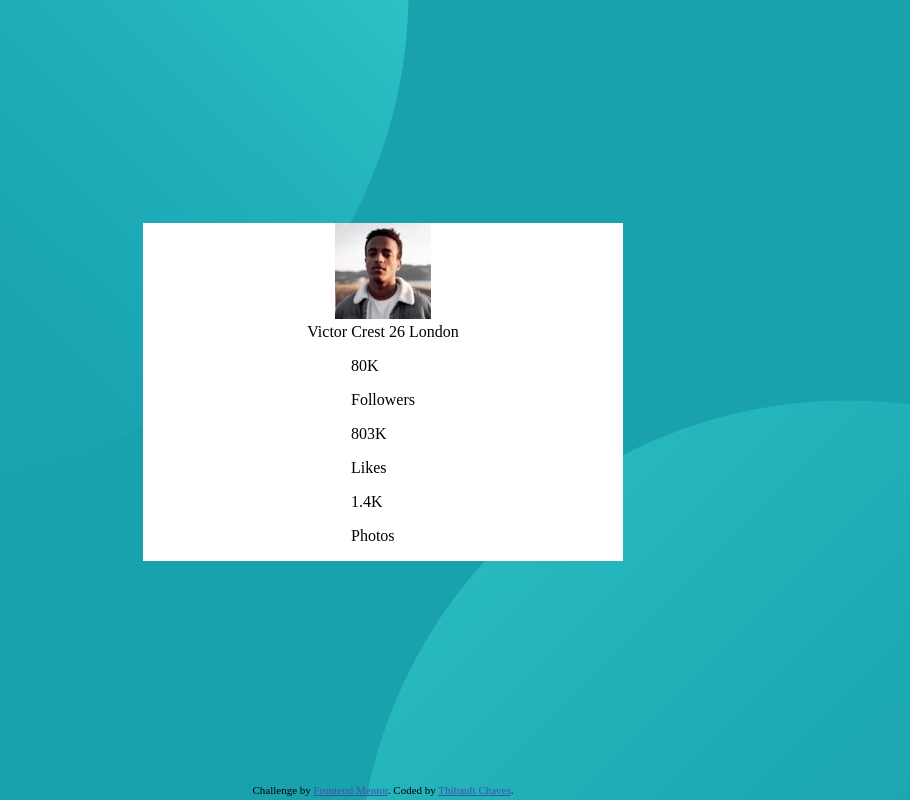
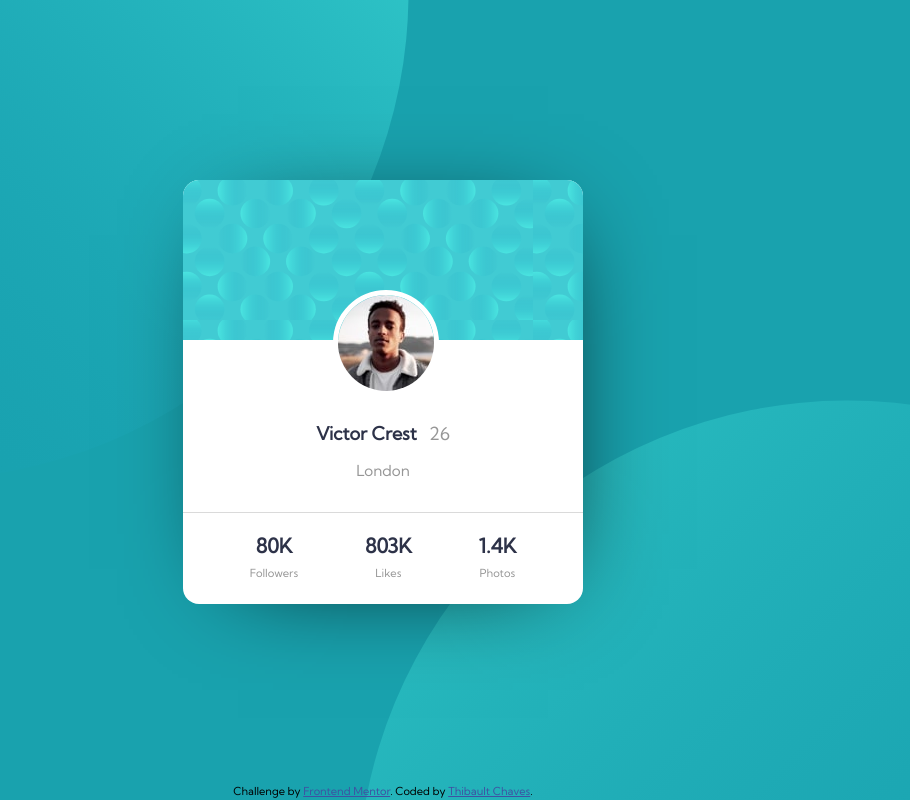
Before and after one commit to THB-02/FrontEndChallenge, a plain HTML site: page index.html in a window 1280 px wide. Shown: the whole page, without its empty margins (257-1167 px from the left). Drawn offline with Linux system fonts and the light colour scheme.

Commit message:
finished

```diff
--- a/index.html
+++ b/index.html
@@ -15,6 +15,7 @@
     .attribution a { color: hsl(228, 45%, 44%); }
   </style>
 </head>
+<link href='https://fonts.googleapis.com/css?family=Kumbh Sans' rel='stylesheet'>
 <body>
   <div class="container">
     <div class="card">
@@ -22,9 +23,8 @@
         <img src="./images/image-victor.jpg">
       </div>
       <div class="content">
-        Victor Crest
-        26
-        London
+        <p class="name">Victor Crest <span class="age">26</span></p>
+        <p class="city">London</p>
       </div>
       <div class="bottom">
         <div class="followers">
--- a/style.css
+++ b/style.css
@@ -6,6 +6,8 @@ body {
   background-attachment: fixed;
   background-position: bottom 40vh right 48vw,  top 50vh left 48vw;;
   background-color: hsl(185, 75%, 39%);
+  font-family: "Kumbh Sans";
+  font-size: 18px;
 }
 
 .container{
@@ -19,7 +21,80 @@ body {
 .card{
   background-color: #fff;
   display: flex;
-  width: 30rem;
+  width: 25rem;
+  flex-direction: column;
+  align-items: center;
+  border-radius: 1rem;
+  box-shadow: 10px 10px 100px -45px;
+}
+
+.header{
+  background-image: url('./images/bg-pattern-card.svg');
+  min-height: 10rem;
+  width:inherit;
+  border-top-left-radius: 1rem;
+  border-top-right-radius: 1rem;
+}
+
+img{
+  transform: translate(150px, 110px);
+  border-radius: 50%;
+  border: solid 5px white;
+}
+
+.content{
+  margin-top: 4rem;
+  display: flex;
   flex-direction: column;
   align-items: center;
 }
+
+.name{
+  color: hsl(229, 23%, 23%);
+  font-weight: 700;
+  font-size: 1.125rem;
+  margin-bottom: 0;
+}
+
+.age{
+  margin-left: 0.5rem;
+  color: hsl(0, 0%, 59%);
+  font-weight: 400;
+}
+
+.city{
+  font-size: 0.950rem;
+  color: hsl(0, 0%, 59%);
+  font-weight: 400;
+  margin-bottom: 2rem;
+}
+
+.bottom{
+  display: flex;
+  width: inherit;
+  justify-content: space-evenly;
+  border-top: solid 1px rgb(218, 218, 218);
+}
+
+.followers{
+  display: flex;
+  flex-direction: column;
+  align-items: center;
+  justify-content: center;
+}
+
+.count{
+  color: hsl(229, 23%, 23%);
+  font-weight: 700;
+  font-size: 1.250rem;
+  margin-bottom: 0rem;
+}
+
+.text{
+  text-align: center;
+  font-size: 0.7rem;
+  color: hsl(0, 0%, 59%);
+  font-weight: 400;
+  margin-top: 0.5rem;
+  margin-bottom: 1.5rem;
+}
```
